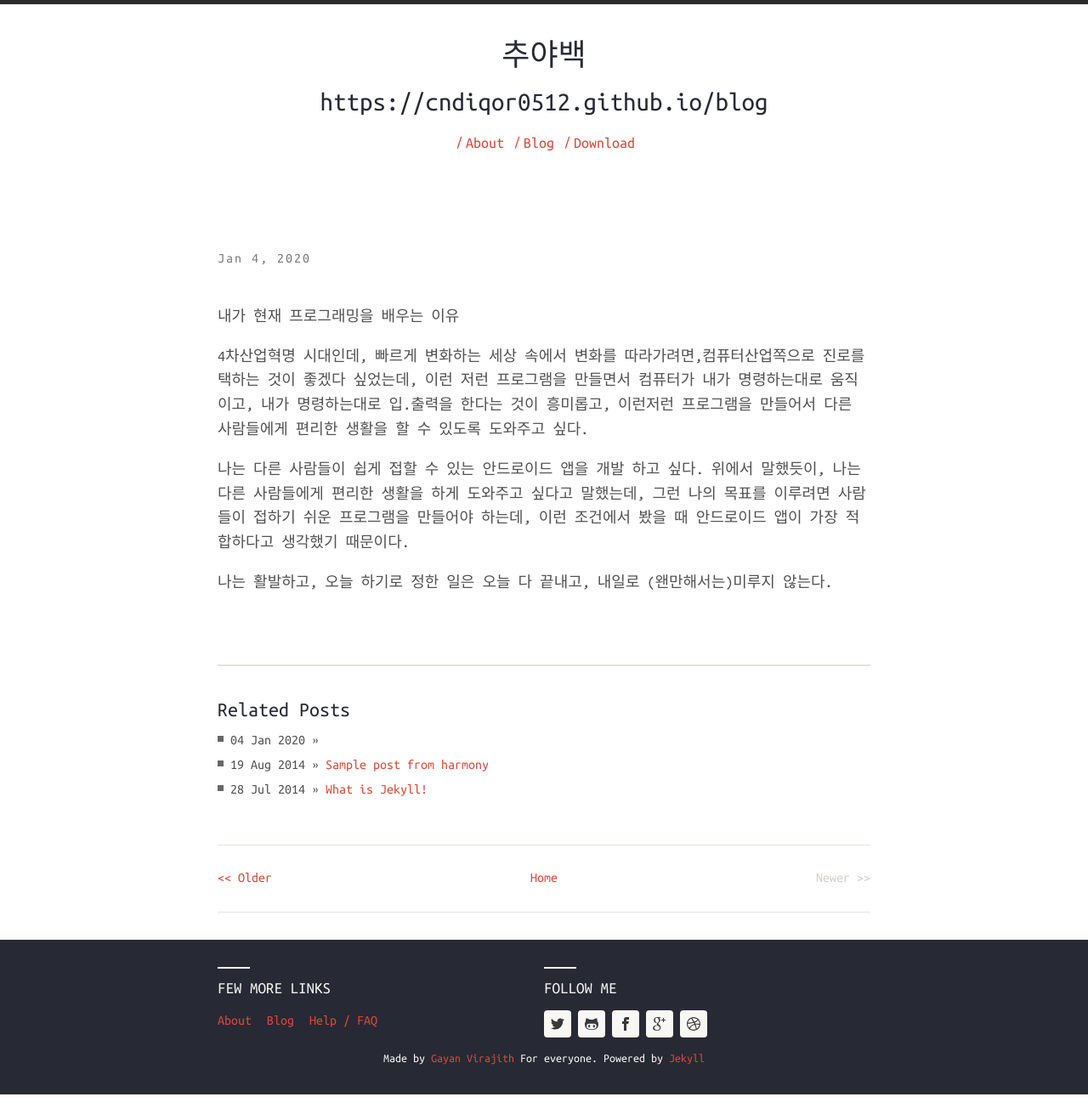
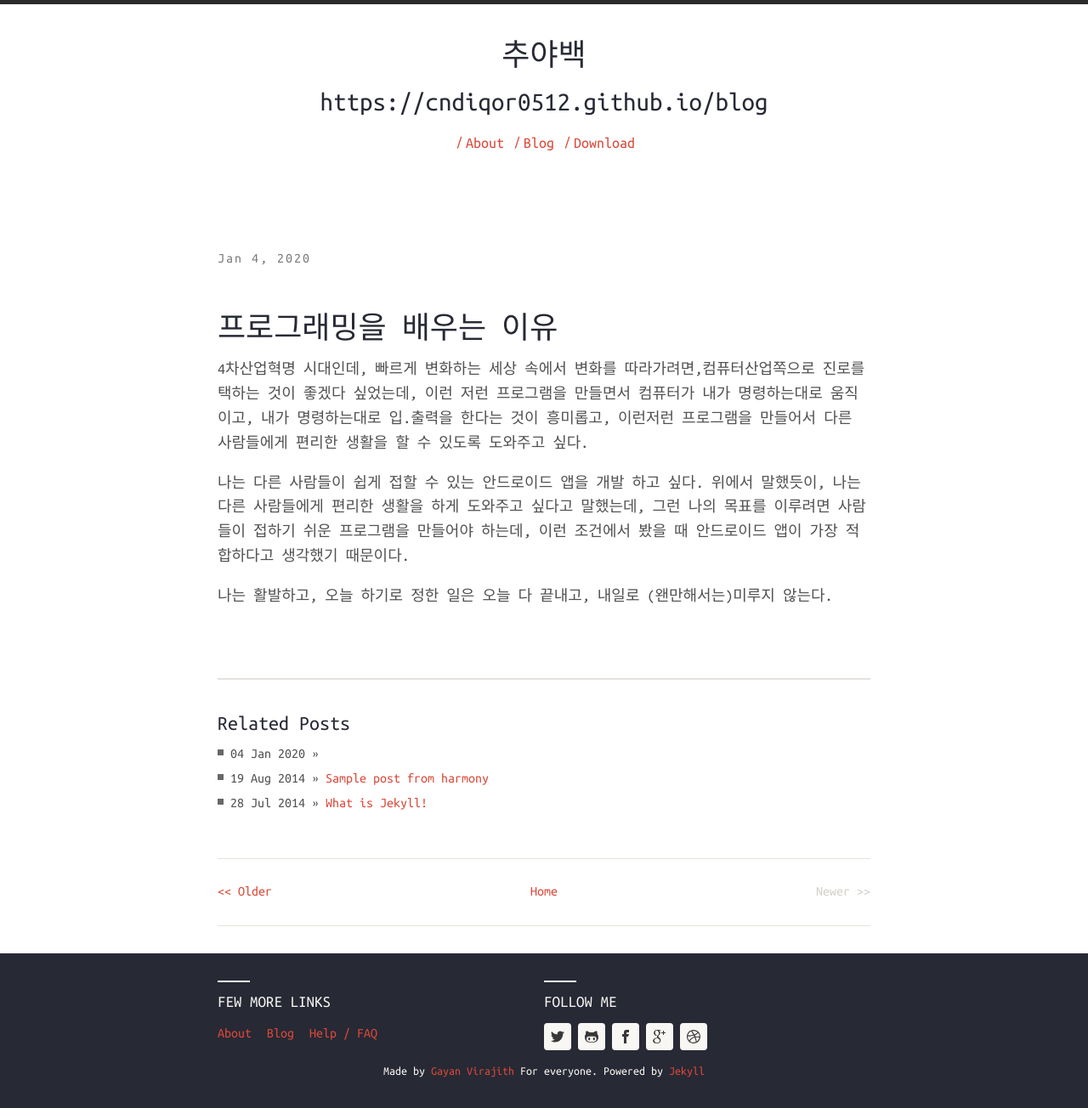
Before and after one commit to cndiqor0512/blog, a Jekyll site: the page built from _posts/2019-01-04-프로그래밍을-배우는-이유.markdown, in a window 1280 px wide. Shown: the whole page at 85% size. Built offline with Jekyll 4.4.1, drawn with Linux system fonts in a browser that asks for light colours; nearby versions of some CDN libraries; our own code applies the rules of GitHub Pages for plain Markdown files.

Commit message:
post edit

```diff
--- a/_posts/2019-01-04-프로그래밍을-배우는-이유.markdown
+++ b/_posts/2019-01-04-프로그래밍을-배우는-이유.markdown
@@ -2,13 +2,13 @@
 layout: post
 title:  "프로그래밍을 배우는 이유"
 date:   2019-01-04 09:36:45
-description: 내가 현재 프로그래밍을 배우는 이유
-categories:       기타
+description:내가 현재 프로그래밍을 배우는 이유
+categories:
 - blog
 - jekyll
 ---
 
-내가 현재 프로그래밍을 배우는 이유
+# 프로그래밍을 배우는 이유
 
 4차산업혁명 시대인데, 빠르게 변화하는 세상 속에서 변화를 따라가려면,컴퓨터산업쪽으로 진로를 택하는 것이 좋겠다 싶었는데, 이런 저런 프로그램을 만들면서 컴퓨터가 내가 명령하는대로 움직이고, 내가 명령하는대로 입.출력을 한다는 것이 흥미롭고, 이런저런 프로그램을 만들어서 다른 사람들에게 편리한 생활을 할 수 있도록 도와주고 싶다.
 
```
